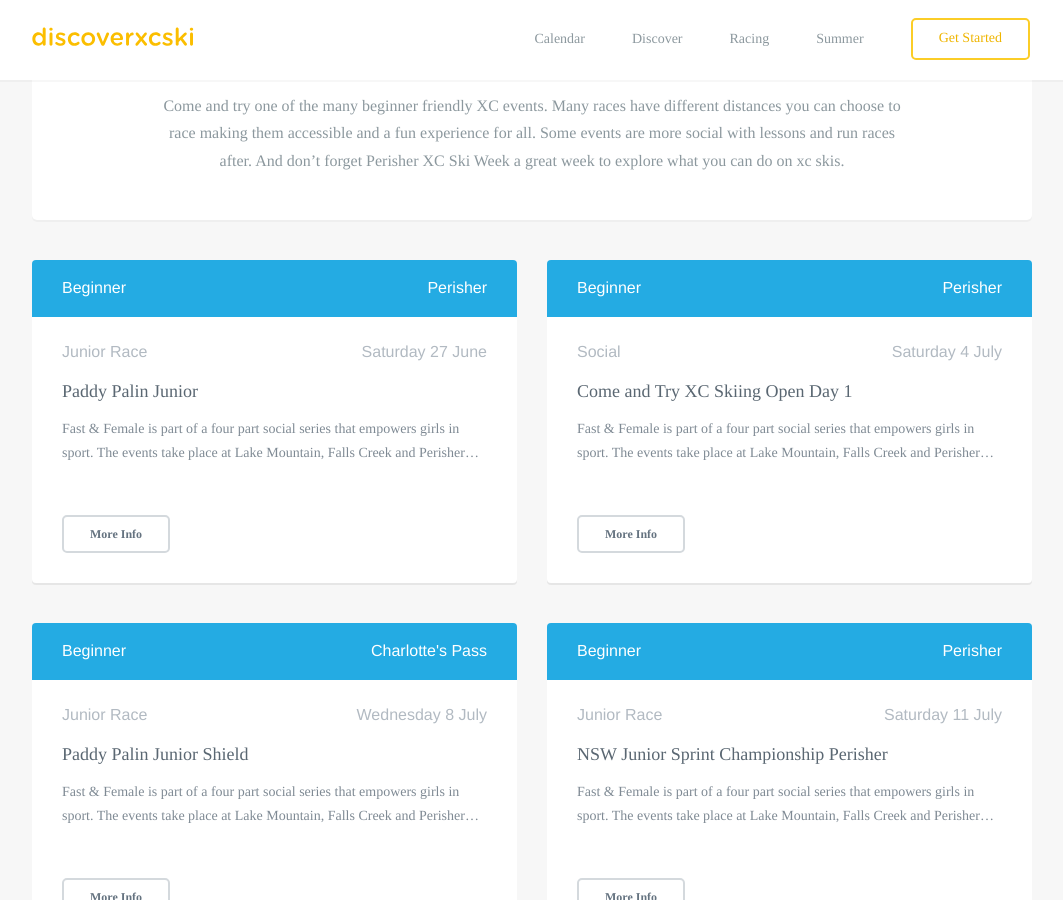
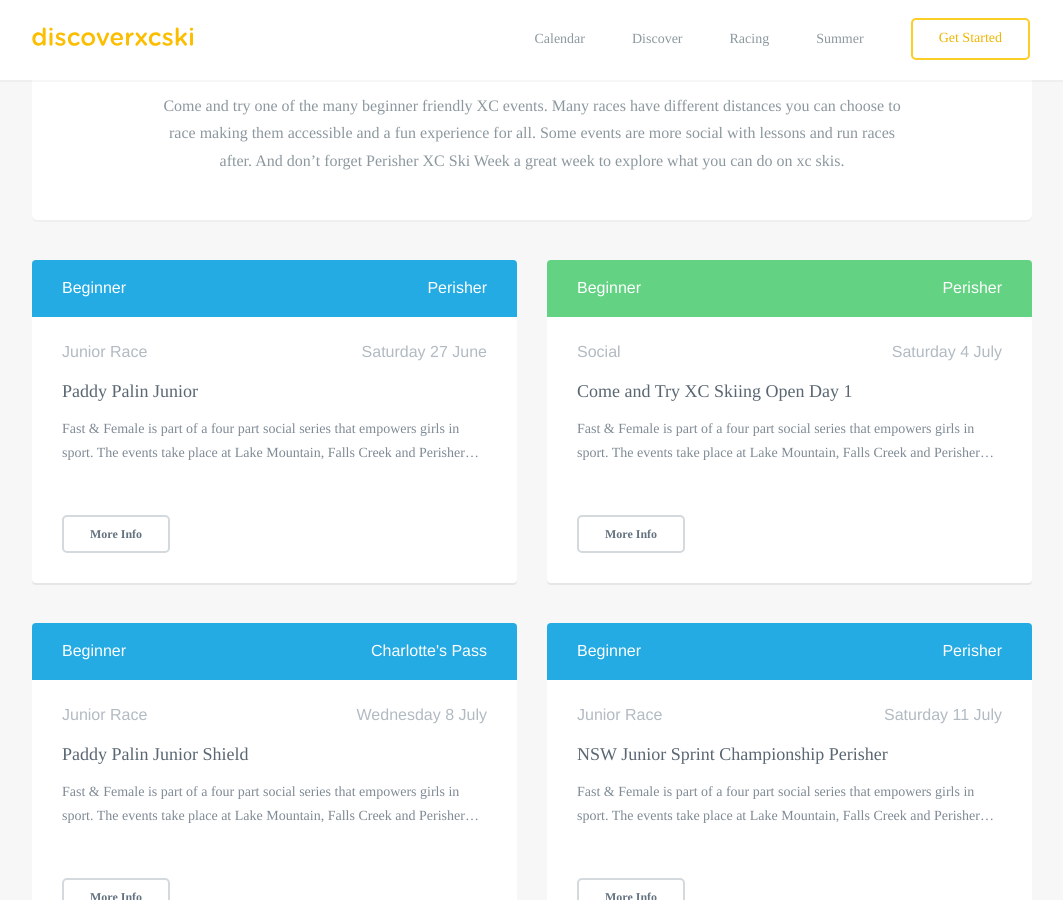
Before and after one commit to robcatto/robcatto.github.io, a Jekyll site: the page built from events/index.html, in a window 1280 px wide and 900 px high, scrolled down 343 px. Shown: the whole window, without its empty margins (108-1171 px from the left). Built offline with Jekyll 4.4.1, drawn with Linux system fonts in a browser that asks for light colours; some web fonts are replaced; Markdown is read by kramdown in place of the engine named in the settings.

Commit message:
Update index.html

```diff
--- a/events/index.html
+++ b/events/index.html
@@ -600,12 +600,12 @@ layout: default
 
         </section>
 
-                <section class="mobile_section" style="max-width: 1030px;  background-color: transparent; box-shadow: none;" >
+                <section class="mobile_section" style="max-width: 1030px;  background-color: transparent; box-shadow: none;">
                 <div class="row" style="max-width: 1030px;">
                      <!--Paddy Pallin Junior Perisher-->
                         <div class="column two">
                             <div class="callout-card event__card" style="min-height: 323px;">
-                                    <a class="title" href="/events/fast-&-female-lake-mountain">
+                                    <a class="title" href="/events/fast-&amp;-female-lake-mountain">
     <div class="event__bar">
 
       <span class="event__difficulty">Beginner</span>
@@ -616,7 +616,7 @@ layout: default
     <strong style="position: absolute; right: 30px; top: 87px;">Saturday 27 June</strong>
     <h3>Paddy Palin Junior</h3>
     <p class="description">
-       Fast & Female is part of a four part social series that empowers girls in sport. The events take place at Lake Mountain, Falls Creek and Perisher Blue. All ages are welcome to participate.
+       Fast &amp; Female is part of a four part social series that empowers girls in sport. The events take place at Lake Mountain, Falls Creek and Perisher Blue. All ages are welcome to participate.
 
     </p>
 </a>
@@ -636,8 +636,10 @@ layout: default
                           <!--Come and Try XC Skiing Open Day Perisher-->
                         <div class="column two">
                             <div class="callout-card event__card" style="min-height: 323px;">
-                                    <a class="title" href="/events/fast-&-female-lake-mountain">
-    <div class="event__bar">
+                                    <a class="title" href="/events/fast-&amp;-female-lake-mountain">
+    <div class="event__bar" style="
+    background-color: #63D383;
+">
 
       <span class="event__difficulty">Beginner</span>
       <span class="event__place">Perisher</span>
@@ -647,7 +649,7 @@ layout: default
     <strong style="position: absolute; right: 30px; top: 87px;">Saturday 4 July</strong>
     <h3>Come and Try XC Skiing Open Day 1</h3>
     <p class="description">
-       Fast & Female is part of a four part social series that empowers girls in sport. The events take place at Lake Mountain, Falls Creek and Perisher Blue. All ages are welcome to participate.
+       Fast &amp; Female is part of a four part social series that empowers girls in sport. The events take place at Lake Mountain, Falls Creek and Perisher Blue. All ages are welcome to participate.
 
     </p>
 </a>
@@ -665,7 +667,7 @@ layout: default
                           <!--Paddy Pallin Junior Shield-->
                         <div class="column two">
                             <div class="callout-card event__card" style="min-height: 323px;">
-                                    <a class="title" href="/events/fast-&-female-lake-mountain">
+                                    <a class="title" href="/events/fast-&amp;-female-lake-mountain">
     <div class="event__bar">
 
       <span class="event__difficulty">Beginner</span>
@@ -676,7 +678,7 @@ layout: default
     <strong style="position: absolute; right: 30px; top: 87px;">Wednesday 8 July</strong>
     <h3>Paddy Palin Junior Shield</h3>
     <p class="description">
-       Fast & Female is part of a four part social series that empowers girls in sport. The events take place at Lake Mountain, Falls Creek and Perisher Blue. All ages are welcome to participate.
+       Fast &amp; Female is part of a four part social series that empowers girls in sport. The events take place at Lake Mountain, Falls Creek and Perisher Blue. All ages are welcome to participate.
 
     </p>
 </a>
@@ -696,7 +698,7 @@ layout: default
                         <!--NSW Junior Sprint Champs's Perisher-->
                         <div class="column two">
                             <div class="callout-card event__card" style="min-height: 323px;">
-                                    <a class="title" href="/events/fast-&-female-lake-mountain">
+                                    <a class="title" href="/events/fast-&amp;-female-lake-mountain">
     <div class="event__bar">
 
       <span class="event__difficulty">Beginner</span>
@@ -707,7 +709,7 @@ layout: default
     <strong style="position: absolute; right: 30px; top: 87px;">Saturday 11 July</strong>
     <h3>NSW Junior Sprint Championship Perisher</h3>
     <p class="description">
-       Fast & Female is part of a four part social series that empowers girls in sport. The events take place at Lake Mountain, Falls Creek and Perisher Blue. All ages are welcome to participate.
+       Fast &amp; Female is part of a four part social series that empowers girls in sport. The events take place at Lake Mountain, Falls Creek and Perisher Blue. All ages are welcome to participate.
 
     </p>
 </a>
@@ -728,7 +730,7 @@ layout: default
                           <!--ACT Schools Cross Country Championships-->
                         <div class="column two">
                            <div class="callout-card event__card" style="min-height: 323px;">
-                                    <a class="title" href="/events/fast-&-female-lake-mountain">
+                                    <a class="title" href="/events/fast-&amp;-female-lake-mountain">
     <div class="event__bar">
 
       <span class="event__difficulty">Beginner</span>
@@ -739,7 +741,7 @@ layout: default
     <strong style="position: absolute; right: 30px; top: 87px;">Sunday 12 June</strong>
     <h3>ACT Schools Cross Country Championships</h3>
     <p class="description">
-       Fast & Female is part of a four part social series that empowers girls in sport. The events take place at Lake Mountain, Falls Creek and Perisher Blue. All ages are welcome to participate.
+       Fast &amp; Female is part of a four part social series that empowers girls in sport. The events take place at Lake Mountain, Falls Creek and Perisher Blue. All ages are welcome to participate.
 
     </p>
 </a>
@@ -758,8 +760,10 @@ layout: default
                           <!--Come and Try XC Skiing Open Day Perisher-->
                         <div class="column two">
                             <div class="callout-card event__card" style="min-height: 323px;">
-                                    <a class="title" href="/events/fast-&-female-lake-mountain">
-    <div class="event__bar">
+                                    <a class="title" href="/events/fast-&amp;-female-lake-mountain">
+    <div class="event__bar" style="
+    background-color: #63D383;
+">
 
       <span class="event__difficulty">Beginner</span>
       <span class="event__place">Perisher</span>
@@ -769,7 +773,7 @@ layout: default
     <strong style="position: absolute; right: 30px; top: 87px;">Sunday 19 June</strong>
     <h3>Come and Try XC Skiing Open Day 2</h3>
     <p class="description">
-       Fast & Female is part of a four part social series that empowers girls in sport. The events take place at Lake Mountain, Falls Creek and Perisher Blue. All ages are welcome to participate.
+       Fast &amp; Female is part of a four part social series that empowers girls in sport. The events take place at Lake Mountain, Falls Creek and Perisher Blue. All ages are welcome to participate.
 
     </p>
 </a>
@@ -789,18 +793,20 @@ layout: default
                           <!--Perisher XC Ski Week-->
                         <div class="column two">
                             <div class="callout-card event__card" style="min-height: 323px;">
-                                    <a class="title" href="/events/fast-&-female-lake-mountain">
-    <div class="event__bar">
+                                    <a class="title" href="/events/fast-&amp;-female-lake-mountain">
+    <div class="event__bar" style="
+    background-color: #63D383;
+">
 
       <span class="event__difficulty">Beginner</span>
       <span class="event__place">Perisher</span>
     </div>
 
-    <strong>Social & Race</strong>
+    <strong>Social &amp; Race</strong>
     <strong style="position: absolute; right: 30px; top: 87px;">Saturday 1 August</strong>
     <h3>Perisher XC Ski Week</h3>
     <p class="description">
-       Fast & Female is part of a four part social series that empowers girls in sport. The events take place at Lake Mountain, Falls Creek and Perisher Blue. All ages are welcome to participate.
+       Fast &amp; Female is part of a four part social series that empowers girls in sport. The events take place at Lake Mountain, Falls Creek and Perisher Blue. All ages are welcome to participate.
 
     </p>
 </a>
@@ -820,8 +826,10 @@ layout: default
                       <!--KCros Tour-->
                         <div class="column two">
                             <div class="callout-card event__card" style="min-height: 323px;">
-                                    <a class="title" href="/events/fast-&-female-lake-mountain">
-    <div class="event__bar">
+                                    <a class="title" href="/events/fast-&amp;-female-lake-mountain">
+    <div class="event__bar" style="
+    background-color: #A083C8;
+">
 
       <span class="event__difficulty">Intermediate</span>
       <span class="event__place">Smiggin Holes</span>
@@ -831,7 +839,7 @@ layout: default
     <strong style="position: absolute; right: 30px; top: 87px;">Sunday 1 August</strong>
     <h3>KCros Tour</h3>
     <p class="description">
-       Fast & Female is part of a four part social series that empowers girls in sport. The events take place at Lake Mountain, Falls Creek and Perisher Blue. All ages are welcome to participate.
+       Fast &amp; Female is part of a four part social series that empowers girls in sport. The events take place at Lake Mountain, Falls Creek and Perisher Blue. All ages are welcome to participate.
 
     </p>
 </a>
@@ -851,8 +859,10 @@ layout: default
                            <!--Sundeck Handicap Cup-->
                         <div class="column two">
                            <div class="callout-card event__card" style="min-height: 323px;">
-                                    <a class="title" href="/events/fast-&-female-lake-mountain">
-    <div class="event__bar">
+                                    <a class="title" href="/events/fast-&amp;-female-lake-mountain">
+    <div class="event__bar" style="
+    background-color: #A083C8;
+">
 
       <span class="event__difficulty">Intermediate</span>
       <span class="event__place">Perisher</span>
@@ -862,7 +872,7 @@ layout: default
     <strong style="position: absolute; right: 30px; top: 87px;">Thursday 6 August</strong>
     <h3>Sundeck Handicap Cup</h3>
     <p class="description">
-       Fast & Female is part of a four part social series that empowers girls in sport. The events take place at Lake Mountain, Falls Creek and Perisher Blue. All ages are welcome to participate.
+       Fast &amp; Female is part of a four part social series that empowers girls in sport. The events take place at Lake Mountain, Falls Creek and Perisher Blue. All ages are welcome to participate.
 
     </p>
 </a>
@@ -882,8 +892,10 @@ layout: default
                            <!--Snowy Mountain Classic-->
                         <div class="column two">
                             <div class="callout-card event__card" style="min-height: 323px;">
-                                    <a class="title" href="/events/fast-&-female-lake-mountain">
-    <div class="event__bar">
+                                    <a class="title" href="/events/fast-&amp;-female-lake-mountain">
+    <div class="event__bar" style="
+    background-color: #A083C8;
+">
 
       <span class="event__difficulty">Intermediate</span>
       <span class="event__place">Perisher</span>
@@ -893,7 +905,7 @@ layout: default
     <strong style="position: absolute; right: 30px; top: 87px;">Saturday 8 August</strong>
     <h3>Snowy Mountain Classic</h3>
     <p class="description">
-       Fast & Female is part of a four part social series that empowers girls in sport. The events take place at Lake Mountain, Falls Creek and Perisher Blue. All ages are welcome to participate.
+       Fast &amp; Female is part of a four part social series that empowers girls in sport. The events take place at Lake Mountain, Falls Creek and Perisher Blue. All ages are welcome to participate.
 
     </p>
 </a>
@@ -913,8 +925,10 @@ layout: default
                            <!--Fast and Female Perisher-->
                         <div class="column two">
                             <div class="callout-card event__card" style="min-height: 323px;">
-                                    <a class="title" href="/events/fast-&-female-lake-mountain">
-    <div class="event__bar">
+                                    <a class="title" href="/events/fast-&amp;-female-lake-mountain">
+    <div class="event__bar" style="
+    background-color: #FF8DB4;
+">
 
       <span class="event__difficulty">Beginner</span>
       <span class="event__place">Perisher</span>
@@ -924,7 +938,7 @@ layout: default
     <strong style="position: absolute; right: 30px; top: 87px;">Sunday 9 August</strong>
     <h3>Fast and Female Perisher</h3>
     <p class="description">
-       Fast & Female is part of a four part social series that empowers girls in sport. The events take place at Lake Mountain, Falls Creek and Perisher Blue. All ages are welcome to participate.
+       Fast &amp; Female is part of a four part social series that empowers girls in sport. The events take place at Lake Mountain, Falls Creek and Perisher Blue. All ages are welcome to participate.
 
     </p>
 </a>
@@ -943,7 +957,7 @@ layout: default
                            <!--NSW Interschools Races Perisher-->
                         <div class="column two">
                             <div class="callout-card event__card" style="min-height: 323px;">
-                                    <a class="title" href="/events/fast-&-female-lake-mountain">
+                                    <a class="title" href="/events/fast-&amp;-female-lake-mountain">
     <div class="event__bar">
 
       <span class="event__difficulty">Beginner</span>
@@ -954,7 +968,7 @@ layout: default
     <strong style="position: absolute; right: 30px; top: 87px;">Tuesday 25 August</strong>
     <h3>NSW Interschools Races Perisher</h3>
     <p class="description">
-       Fast & Female is part of a four part social series that empowers girls in sport. The events take place at Lake Mountain, Falls Creek and Perisher Blue. All ages are welcome to participate.
+       Fast &amp; Female is part of a four part social series that empowers girls in sport. The events take place at Lake Mountain, Falls Creek and Perisher Blue. All ages are welcome to participate.
 
     </p>
 </a>
@@ -972,3 +986,10 @@ layout: default
                         </div>
 
         </div>
+
+
+
+
+    </section>
+
+        </div>
```
